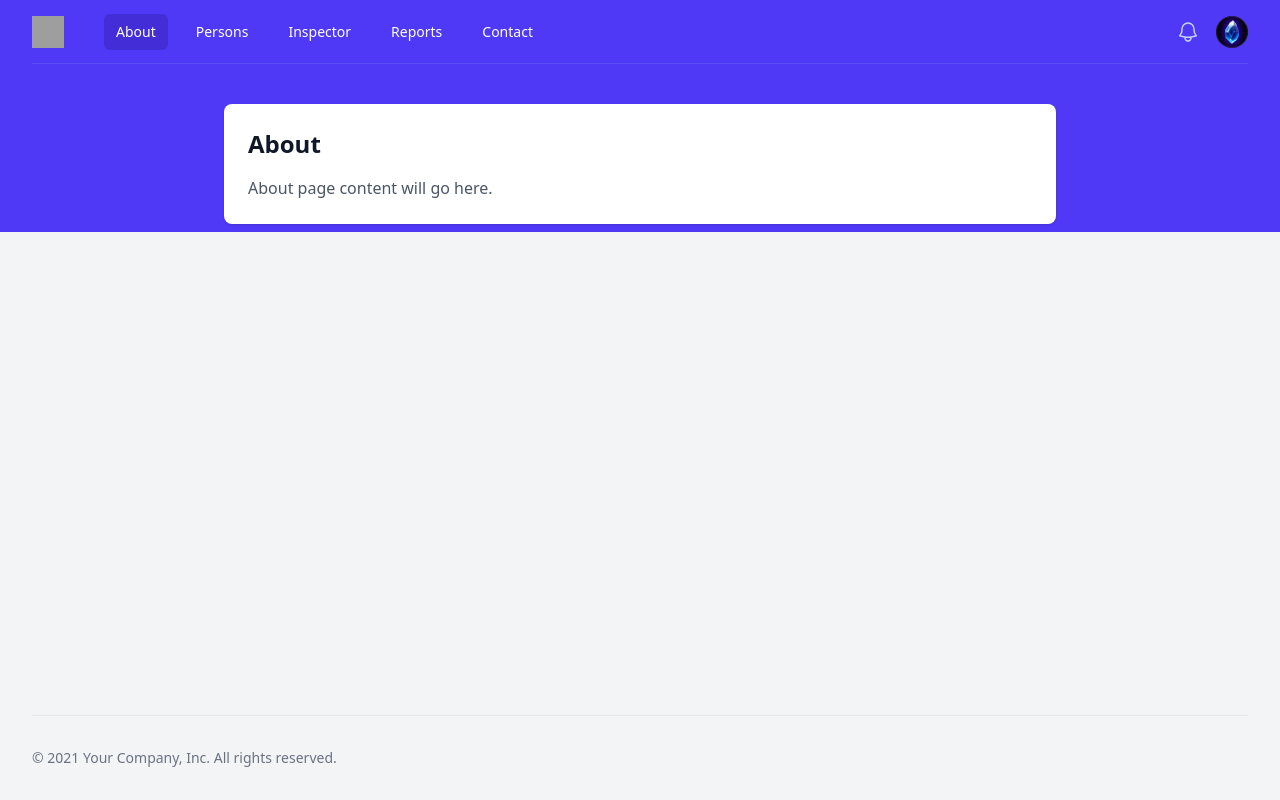
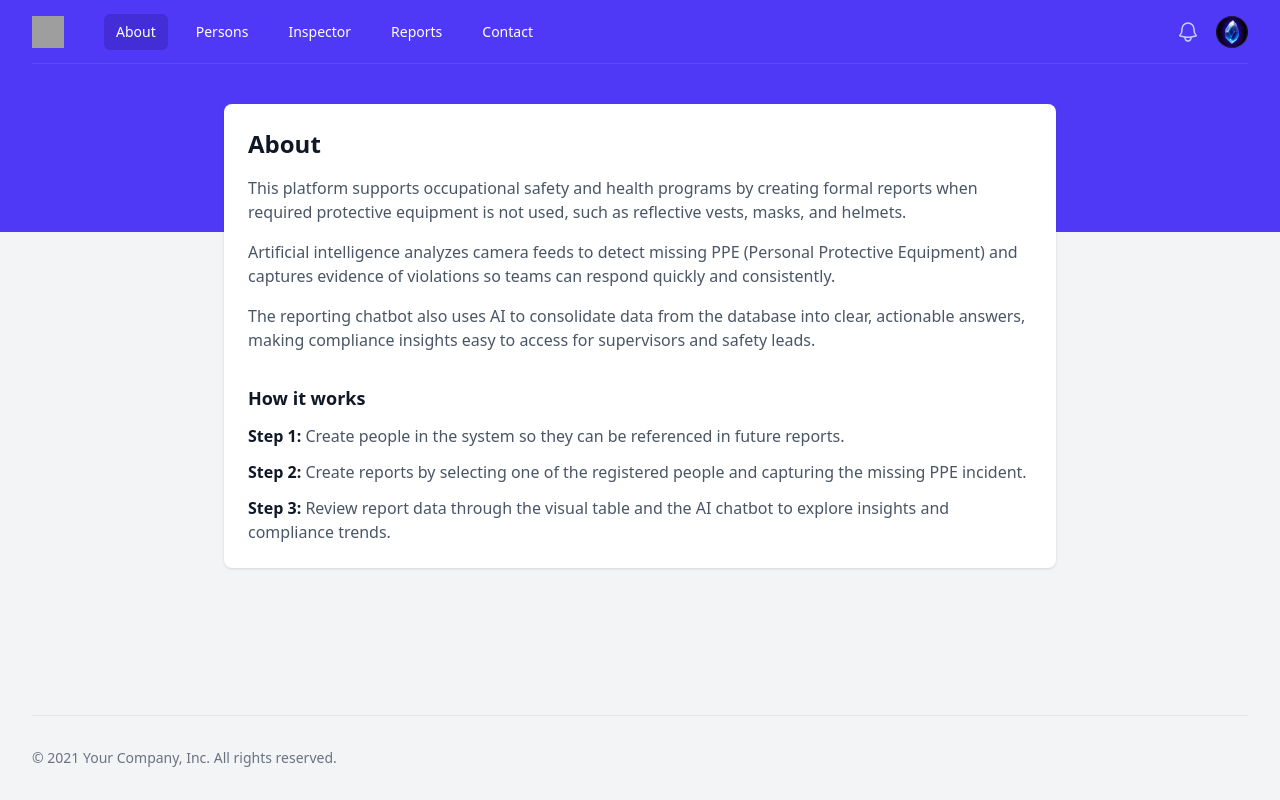
Before and after one commit to virtualitems/alejandrocr.co-2026, a React (Vite) app: page /about in a window 1280 px wide. Built offline with nearby package versions, Linux system fonts and the light colour scheme; grey boxes are pictures that could not be loaded.

Commit message:
feat: update About page content with detailed descriptions and steps for using the platform

```diff
--- a/src/pages/about-page.tsx
+++ b/src/pages/about-page.tsx
@@ -17,8 +17,48 @@ export function AboutPage({ navigation }: Props) {
             About
           </h1>
           <p className="mt-4 text-gray-600 dark:text-gray-400">
-            About page content will go here.
+            This platform supports occupational safety and health programs by
+            creating formal reports when required protective equipment is not
+            used, such as reflective vests, masks, and helmets.
           </p>
+          <p className="mt-4 text-gray-600 dark:text-gray-400">
+            Artificial intelligence analyzes camera feeds to detect missing PPE
+            (Personal Protective Equipment) and captures evidence of violations
+            so teams can respond quickly and consistently.
+          </p>
+          <p className="mt-4 text-gray-600 dark:text-gray-400">
+            The reporting chatbot also uses AI to consolidate data from the
+            database into clear, actionable answers, making compliance insights
+            easy to access for supervisors and safety leads.
+          </p>
+          <div className="mt-8">
+            <h2 className="text-lg font-semibold text-gray-900 dark:text-white">
+              How it works
+            </h2>
+            <ol className="mt-3 space-y-3 text-gray-600 dark:text-gray-400">
+              <li>
+                <span className="font-semibold text-gray-900 dark:text-white">
+                  Step 1:
+                </span>{' '}
+                Create people in the system so they can be referenced in future
+                reports.
+              </li>
+              <li>
+                <span className="font-semibold text-gray-900 dark:text-white">
+                  Step 2:
+                </span>{' '}
+                Create reports by selecting one of the registered people and
+                capturing the missing PPE incident.
+              </li>
+              <li>
+                <span className="font-semibold text-gray-900 dark:text-white">
+                  Step 3:
+                </span>{' '}
+                Review report data through the visual table and the AI chatbot
+                to explore insights and compliance trends.
+              </li>
+            </ol>
+          </div>
         </div>
       }
     />
```
